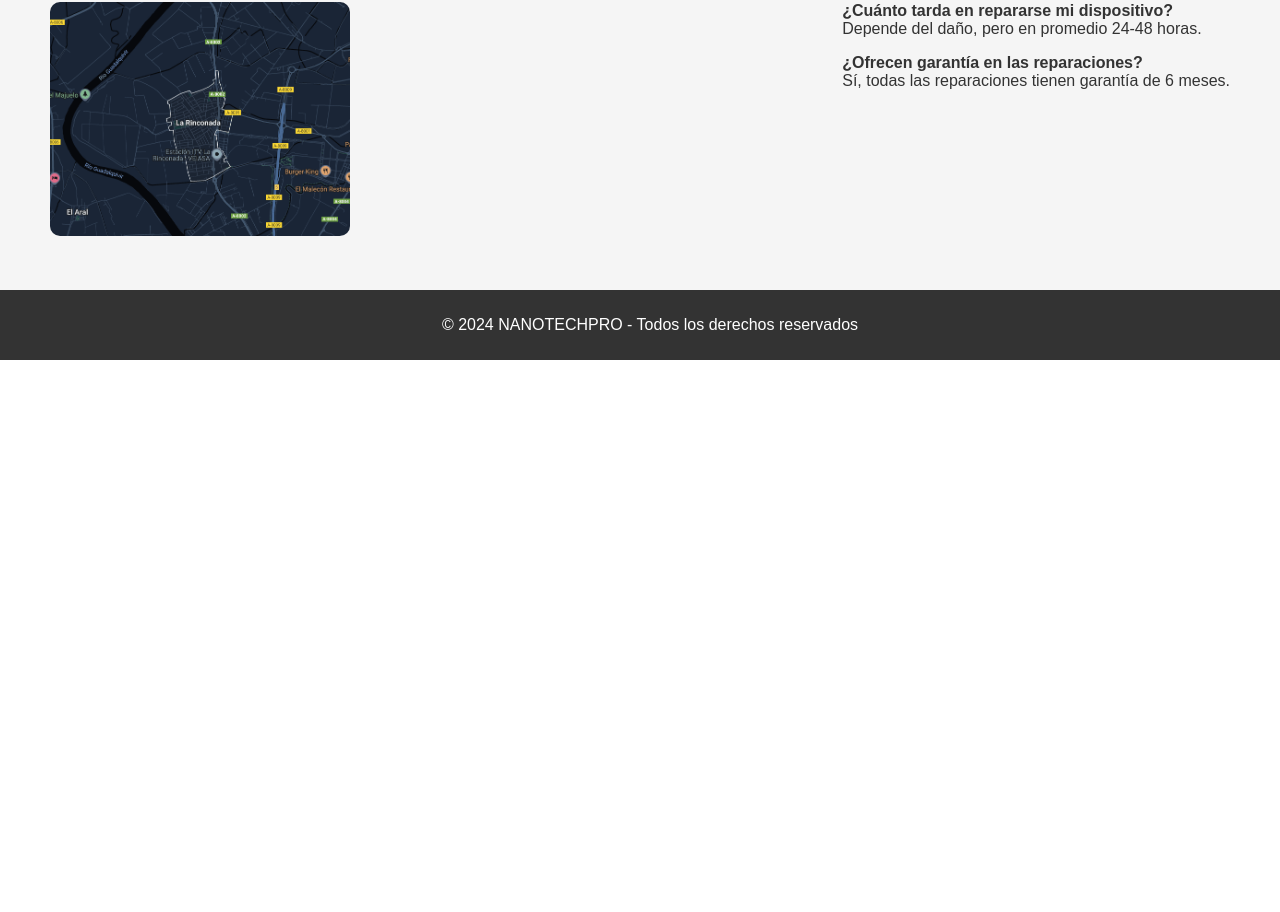
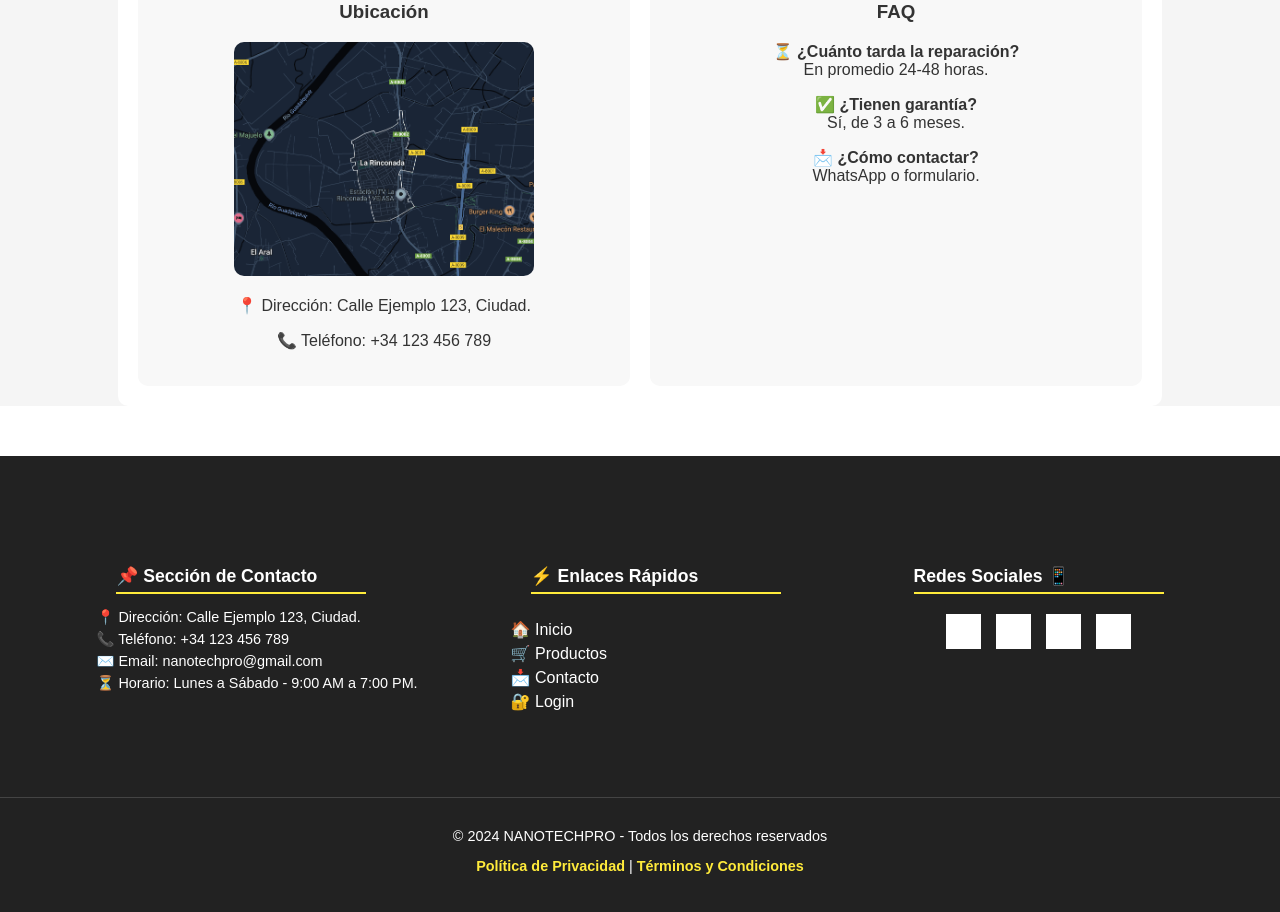
Before and after one commit to GiovanniBarroso/nanotechpro-MiStartUp, a Vue app: page / in a window 1280 px wide. Shown: the part 1400-2312 px from the top of the page. Before the commit the page ends 1760 px from the top, so only its background shows below. Built offline with nearby package versions, Linux system fonts and the light colour scheme; grey boxes are pictures that could not be loaded.

Commit message:
Update footer and home.vue

```diff
--- a/src/components/Footer.vue
+++ b/src/components/Footer.vue
@@ -1,16 +1,163 @@
 <template>
-    <footer>
-        <p>© 2024 NANOTECHPRO - Todos los derechos reservados</p>
+    <footer class="footer">
+        <div class="footer-container">
+            <!-- Sección de contacto -->
+            <div class="footer-section">
+                <h3>📌 Sección de Contacto</h3>
+                <p>📍 Dirección: Calle Ejemplo 123, Ciudad.</p>
+                <p>📞 Teléfono: +34 123 456 789</p>
+                <p>✉️ Email: nanotechpro@gmail.com</p>
+                <p>⏳ Horario: Lunes a Sábado - 9:00 AM a 7:00 PM.</p>
+            </div>
+
+            <!-- Enlaces rápidos -->
+            <div class="footer-section">
+                <h3>⚡ Enlaces Rápidos</h3>
+                <ul>
+                    <li><router-link to="/">🏠 Inicio</router-link></li>
+                    <li><router-link to="/products">🛒 Productos</router-link></li>
+                    <li><router-link to="/contact">📩 Contacto</router-link></li>
+                    <li><router-link to="/login">🔐 Login</router-link></li>
+                </ul>
+            </div>
+
+            <!-- Redes Sociales -->
+            <div class="footer-section">
+                <h3>Redes Sociales 📱</h3>
+                <div class="social-icons">
+                    <a href="#" target="_blank"><img src="../../brands/facebook icon.png" alt="Facebook"></a>
+                    <a href="#" target="_blank"><img src="../../brands/twitter icon.png" alt="Twitter"></a>
+                    <a href="#" target="_blank"><img src="../../brands/ig icon.png" alt="Instagram"></a>
+                    <a href="#" target="_blank"><img src="../../brands/yt icon.png" alt="YouTube"></a>
+                </div>
+            </div>
+        </div>
+
+        <!-- Copyright -->
+        <div class="footer-bottom">
+            <p>© 2024 NANOTECHPRO - Todos los derechos reservados</p>
+            <p><a href="#">Política de Privacidad</a> | <a href="#">Términos y Condiciones</a></p>
+        </div>
     </footer>
 </template>
 
 <style scoped>
-footer {
-    background: #333;
+/* Estilos generales */
+.footer {
+    background: #222;
     color: white;
+    padding: 40px 0;
+    font-family: 'Poppins', sans-serif;
+}
+
+/* Contenedor principal */
+.footer-container {
+    display: flex;
+    justify-content: space-around;
+    align-items: flex-start;
+    flex-wrap: wrap;
+    max-width: 1200px;
+    margin: 0 auto;
+    text-align: left;
+    padding: 50px;
+}
+
+/* Sección del footer */
+.footer-section h3 {
+    align-items: center;
+    flex: 1;
+    min-width: 250px;
+    margin: 20px;
+
+}
+
+/* Títulos */
+.footer-section h3 {
+    font-size: 1.1rem;
+    margin-bottom: 10px;
+    border-bottom: 2px solid #ffeb3b;
+    padding-bottom: 5px;
+    display: inline-block;
+}
+
+/* Texto del footer */
+.footer-section p {
+    margin: 5px 0;
+    font-size: 0.9rem;
+}
+
+/* Enlaces */
+.footer-section a {
+    color: white;
+    text-decoration: none;
+}
+
+.footer-section a:hover {
+    color: #ffeb3b;
+    text-decoration: underline;
+}
+
+/* Estilos de lista */
+.footer-section ul {
+    list-style: none;
+    padding: 0;
+}
+
+.footer-section ul li {
+    margin-bottom: 5px;
+}
+
+.footer-section ul li a {
+    color: white;
+    text-decoration: none;
+    transition: color 0.3s ease-in-out;
+}
+
+.footer-section ul li a:hover {
+    color: #ffeb3b;
+}
+
+/* Redes sociales */
+.social-icons {
+    display: flex;
+    justify-content: center; /* Centra los iconos horizontalmente */
+    align-items: center; /* Alinea los iconos verticalmente */
+    gap: 15px;
+    margin-top: 10px;
     text-align: center;
-    padding: 10px;
-    bottom: 0;
-    width: 100%;
+}
+
+.social-icons img {
+    width: 35px;
+    height: 35px;
+    filter: brightness(0) invert(1); /* Convierte iconos negros a blancos */
+    transition: transform 0.3s ease-in-out, filter 0.3s ease-in-out;
+    display: block; /* Asegura que no haya espacio extra debajo del icono */
+}
+
+.social-icons img:hover {
+    transform: scale(1.2);
+    filter: brightness(1); /* Cambia el color al hacer hover */
+}
+
+
+
+/* Copyright */
+.footer-bottom {
+    text-align: center;
+    padding-top: 15px;
+    border-top: 1px solid #444;
+    margin-top: 20px;
+    font-size: 0.9rem;
+}
+
+.footer-bottom a {
+    color: #ffeb3b;
+    text-decoration: none;
+    font-weight: bold;
+}
+
+.footer-bottom a:hover {
+    text-decoration: underline;
 }
 </style>
--- a/src/views/Home.vue
+++ b/src/views/Home.vue
@@ -49,16 +49,17 @@
 
         <!-- UBICACIÓN Y FAQ -->
         <section class="location-faq">
-            <div class="location">
+            <div class="info-box">
                 <h3>Ubicación</h3>
                 <img src="/map.png" alt="Ubicación" />
+                <p>📍 Dirección: Calle Ejemplo 123, Ciudad.</p>
+                <p>📞 Teléfono: +34 123 456 789</p>
             </div>
-            <div class="faq">
+            <div class="info-box">
                 <h3>FAQ</h3>
-                <p><strong>¿Cuánto tarda en repararse mi dispositivo?</strong><br />Depende del daño, pero en promedio
-                    24-48 horas.</p>
-                <p><strong>¿Ofrecen garantía en las reparaciones?</strong><br />Sí, todas las reparaciones tienen
-                    garantía de 6 meses.</p>
+                <p><strong>⏳ ¿Cuánto tarda la reparación?</strong><br> En promedio 24-48 horas.</p>
+                <p><strong>✅ ¿Tienen garantía?</strong><br> Sí, de 3 a 6 meses.</p>
+                <p><strong>📩 ¿Cómo contactar?</strong><br> WhatsApp o formulario.</p>
             </div>
         </section>
     </div>
@@ -216,19 +217,32 @@ const nextReview = () => {
     cursor: pointer;
 }
 
+
 /* UBICACIÓN Y FAQ */
 .location-faq {
     display: flex;
-    justify-content: space-between;
-    padding: 50px;
+    justify-content: space-around;
+    background: white;
+    padding: 10px;
+    border-radius: 10px;
+    margin: 50px auto;
+    width: 80%;
+    flex-wrap: wrap;
 }
 
-.location img {
-    width: 300px;
+.info-box {
+    background: #f8f8f8;
+    padding: 20px;
+    border-radius: 10px;
+    text-align: center;
+    flex: 1;
+    min-width: 250px;
+    margin: 10px;
+}
+
+.info-box img {
+    width: 100%;
+    max-width: 300px;
     border-radius: 10px;
 }
-
-.faq p {
-    margin-bottom: 10px;
-}
 </style>
```
Also changed, not shown: public/brands/yt icon.png (added).
